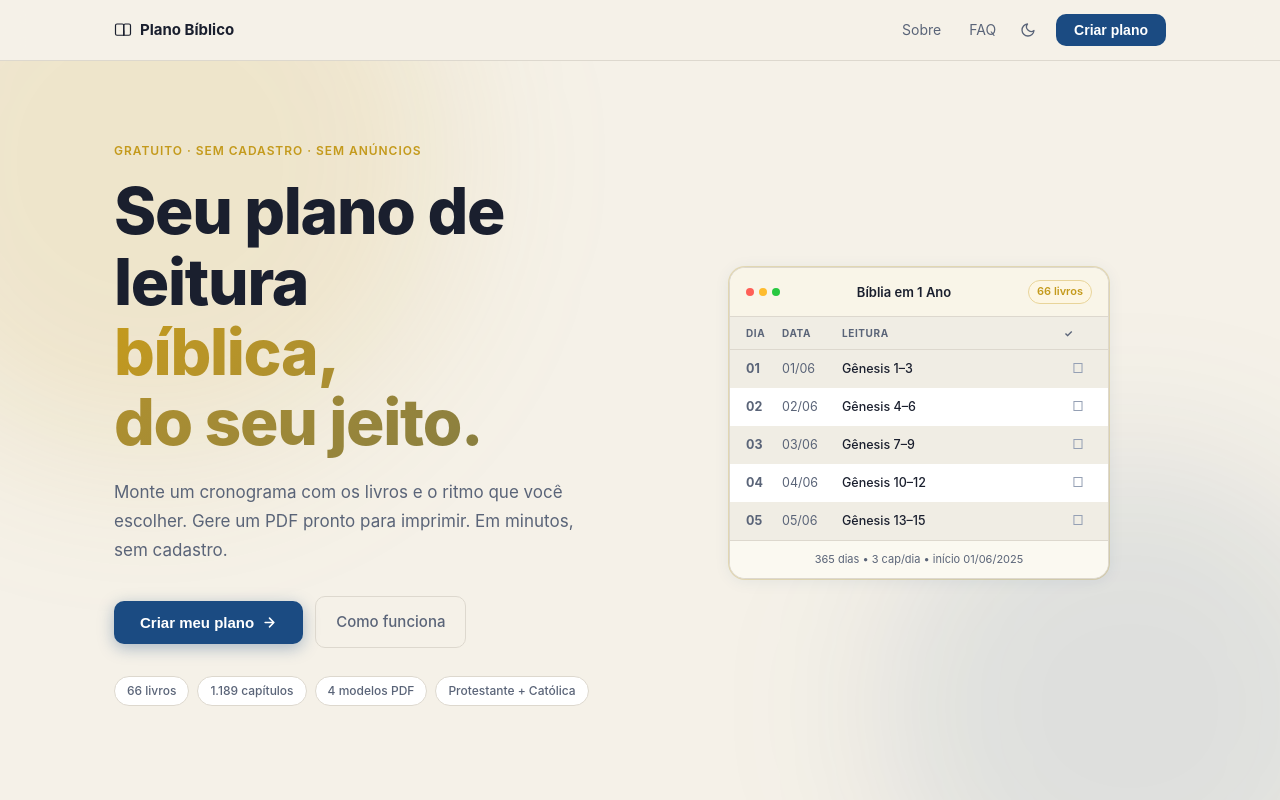
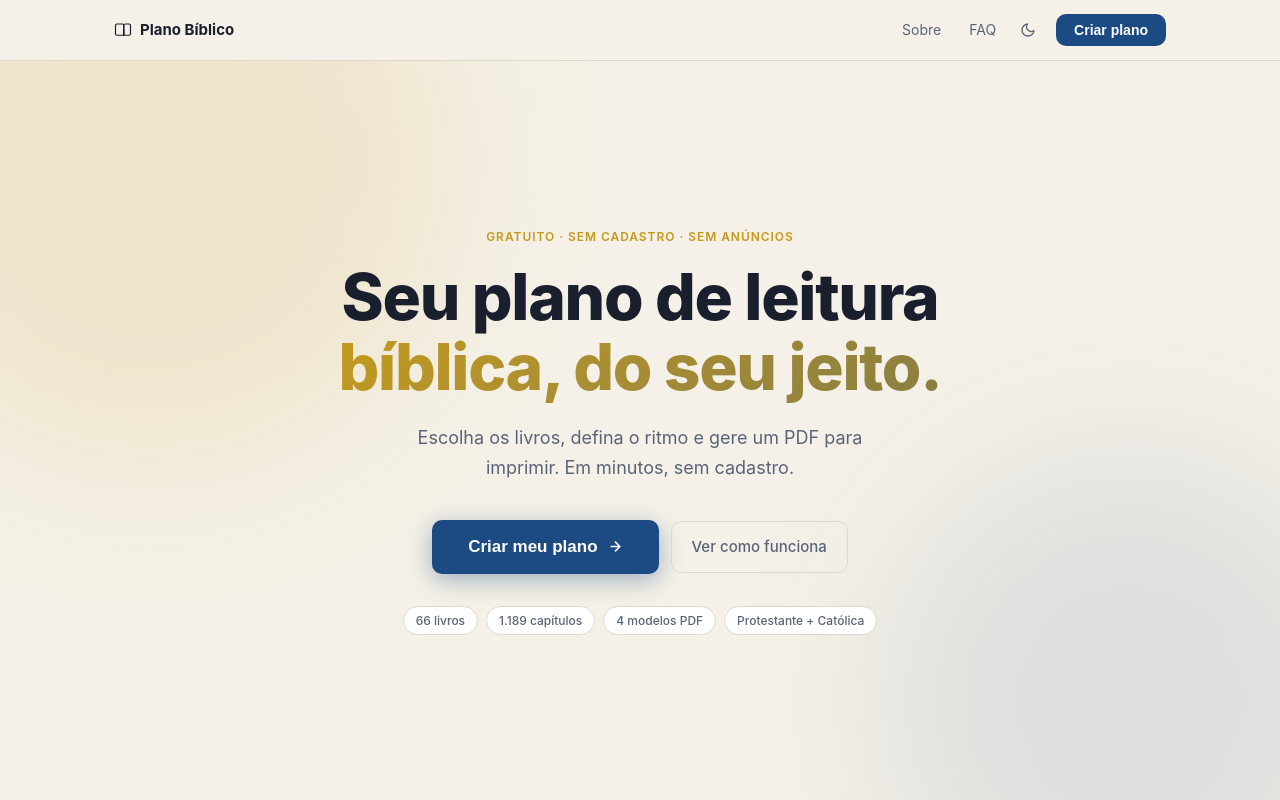
Before and after one commit to phdiasx/planobiblia, a Next.js app: page / in a window 1280 px wide. Shown: the top 800 px of the page. Built offline with nearby package versions, Linux system fonts and the light colour scheme.

Commit message:
fix: hero centralizado sem scroll inicial, sobre sem digresso teologia/engenharia

```diff
--- a/src/app/globals.css
+++ b/src/app/globals.css
@@ -152,7 +152,9 @@ body {
 .lp-hero {
   position: relative;
   overflow: hidden;
-  padding: 80px 0 100px;
+  min-height: calc(100vh - 60px);
+  display: flex;
+  align-items: center;
 }
 .lp-hero-orb {
   position: absolute;
@@ -170,16 +172,18 @@ body {
   background: color-mix(in srgb, var(--accent) 10%, transparent);
   bottom: -150px; right: -100px;
 }
-.lp-hero-inner {
-  display: grid;
-  grid-template-columns: 1fr 1fr;
-  gap: 64px;
-  align-items: center;
-}
-.lp-hero-text {
+.lp-hero-center {
   position: relative;
   z-index: 1;
-}
+  display: flex;
+  flex-direction: column;
+  align-items: center;
+  text-align: center;
+  padding: 60px 0;
+}
+/* legacy — kept for safety */
+.lp-hero-inner { display: flex; flex-direction: column; align-items: center; }
+.lp-hero-text { position: relative; z-index: 1; }
 
 /* Hero entrance animations */
 .lp-hero-in .lp-anim-0 { animation: lpFadeUp 0.6s 0.0s ease both; }
@@ -215,19 +219,44 @@ body {
   background-clip: text;
 }
 .lp-hero-desc {
+  font-size: 18px;
+  line-height: 1.7;
+  color: var(--text-muted);
+  margin-bottom: 36px;
+  max-width: 520px;
+}
+.lp-hero-desc-center { text-align: center; margin-left: auto; margin-right: auto; }
+.lp-hero-btns {
+  display: flex;
+  align-items: center;
+  gap: 12px;
+  margin-bottom: 32px;
+  flex-wrap: wrap;
+}
+.lp-hero-btns-center { justify-content: center; }
+/* Large hero CTA button */
+.lp-btn-hero {
+  display: inline-flex;
+  align-items: center;
+  gap: 10px;
+  padding: 17px 36px;
+  background: var(--accent);
+  color: #fff;
+  border: none;
+  border-radius: var(--radius);
   font-size: 17px;
-  line-height: 1.7;
-  color: var(--text-muted);
-  margin-bottom: 32px;
-  max-width: 480px;
-}
-.lp-hero-btns {
-  display: flex;
-  align-items: center;
-  gap: 12px;
-  margin-bottom: 28px;
-  flex-wrap: wrap;
-}
+  font-weight: 700;
+  cursor: pointer;
+  transition: background 0.15s, transform 0.12s, box-shadow 0.15s;
+  box-shadow: 0 6px 24px color-mix(in srgb, var(--accent) 40%, transparent);
+}
+.lp-btn-hero:hover {
+  background: var(--accent-hover);
+  transform: translateY(-2px);
+  box-shadow: 0 10px 32px color-mix(in srgb, var(--accent) 45%, transparent);
+}
+.lp-btn-hero:active { transform: scale(0.98); }
+/* Smaller variant used elsewhere */
 .lp-btn-primary {
   display: inline-flex;
   align-items: center;
@@ -262,6 +291,7 @@ body {
   font-weight: 500;
   text-decoration: none;
   transition: border-color 0.15s, color 0.15s;
+  cursor: pointer;
 }
 .lp-btn-ghost:hover { border-color: var(--text-muted); color: var(--text); }
 .lp-hero-pills {
@@ -269,6 +299,8 @@ body {
   flex-wrap: wrap;
   gap: 8px;
 }
+.lp-hero-pills-center { justify-content: center; }
+.lp-h1-center { text-align: center; }
 .lp-pill {
   font-size: 12px;
   font-weight: 500;
@@ -678,21 +710,18 @@ body {
 
 /* Responsive */
 @media (max-width: 900px) {
-  .lp-hero-inner { grid-template-columns: 1fr; gap: 48px; }
-  .lp-hero-visual { order: -1; }
-  .lp-mockup { max-width: 340px; animation: none; }
   .lp-steps-grid { grid-template-columns: 1fr; gap: 16px; }
   .lp-steps-grid::before { display: none; }
   .lp-features-grid { grid-template-columns: 1fr; gap: 16px; }
-  .lp-hero { padding: 48px 0 64px; }
   .lp-section { padding: 64px 0; }
 }
 @media (max-width: 640px) {
   .lp-nav-inner { padding: 0 16px; }
   .lp-nav-link { display: none; }
   .lp-container { padding: 0 16px; }
-  .lp-h1 { font-size: 36px; }
-  .lp-hero-btns { flex-direction: column; align-items: flex-start; }
+  .lp-h1 { font-size: 34px; }
+  .lp-hero-btns-center { flex-direction: column; align-items: center; }
+  .lp-btn-hero { width: 100%; justify-content: center; }
   .lp-footer-inner { flex-direction: column; gap: 16px; text-align: center; }
   .lp-plans-grid { grid-template-columns: 1fr; }
 }
--- a/src/components/LandingPage.jsx
+++ b/src/components/LandingPage.jsx
@@ -171,61 +171,28 @@ export default function LandingPage({ onStart, dark, onToggleDark }) {
       <section className={`lp-hero ${heroVisible ? "lp-hero-in" : ""}`}>
         <div className="lp-hero-orb lp-orb-1" aria-hidden="true" />
         <div className="lp-hero-orb lp-orb-2" aria-hidden="true" />
-        <div className="lp-container lp-hero-inner">
-
-          <div className="lp-hero-text">
+        <div className="lp-container lp-hero-center">
           <p className="lp-eyebrow lp-anim-0">gratuito · sem cadastro · sem anúncios</p>
-            <h1 className="lp-h1 lp-anim-1">
+          <h1 className="lp-h1 lp-h1-center lp-anim-1">
             Seu plano de leitura<br />
-              <span className="lp-h1-accent">bíblica,<br />do seu jeito.</span>
+            <span className="lp-h1-accent">bíblica, do seu jeito.</span>
           </h1>
-            <p className="lp-hero-desc lp-anim-2">
-              Monte um cronograma com os livros e o ritmo que você escolher.
-              Gere um PDF pronto para imprimir. Em minutos, sem cadastro.
+          <p className="lp-hero-desc lp-hero-desc-center lp-anim-2">
+            Escolha os livros, defina o ritmo e gere um PDF para imprimir.
+            Em minutos, sem cadastro.
           </p>
-            <div className="lp-hero-btns lp-anim-3">
-              <button className="lp-btn-primary" onClick={onStart}>
+          <div className="lp-hero-btns lp-hero-btns-center lp-anim-3">
+            <button className="lp-btn-hero" onClick={onStart}>
               Criar meu plano <ArrowRight />
             </button>
-              <a href="#como-funciona" className="lp-btn-ghost">Como funciona</a>
+            <a href="#como-funciona" className="lp-btn-ghost">Ver como funciona</a>
           </div>
-            <div className="lp-hero-pills lp-anim-4">
+          <div className="lp-hero-pills lp-hero-pills-center lp-anim-4">
             <span className="lp-pill">66 livros</span>
             <span className="lp-pill">1.189 capítulos</span>
             <span className="lp-pill">4 modelos PDF</span>
             <span className="lp-pill">Protestante + Católica</span>
           </div>
-          </div>
-
-          <div className="lp-hero-visual lp-anim-2" aria-hidden="true">
-            <div className="lp-mockup">
-              <div className="lp-mockup-topbar">
-                <div className="lp-mockup-dots">
-                  <span /><span /><span />
-                </div>
-                <span className="lp-mockup-title">Bíblia em 1 Ano</span>
-                <span className="lp-mockup-badge">66 livros</span>
-              </div>
-              <div className="lp-mockup-header">
-                <span>Dia</span>
-                <span>Data</span>
-                <span>Leitura</span>
-                <span>✓</span>
-              </div>
-              {MOCKUP_ROWS.map((r, i) => (
-                <div key={i} className={`lp-mockup-row ${i % 2 === 0 ? "lp-mockup-row-alt" : ""}`}>
-                  <span className="lp-mr-day">{r.day}</span>
-                  <span className="lp-mr-date">{r.date}</span>
-                  <span className="lp-mr-reading">{r.reading}</span>
-                  <span className="lp-mr-check">□</span>
-                </div>
-              ))}
-              <div className="lp-mockup-footer">
-                365 dias &bull; 3 cap/dia &bull; início 01/06/2025
-              </div>
-            </div>
-          </div>
-
         </div>
       </section>
 
```
Also changed, not shown: src/app/sobre/page.jsx (+2 -18 lines). Lines whose indentation alone changed are shown as unchanged.
